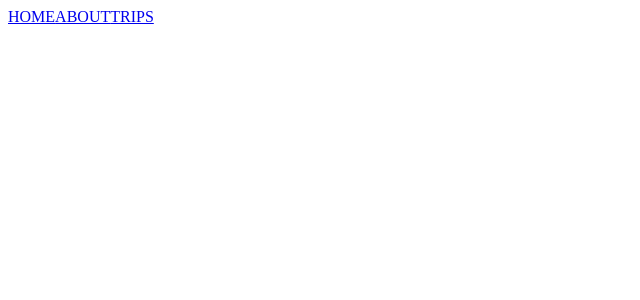
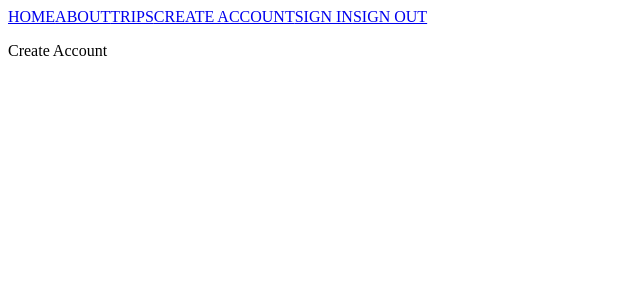
Before and after one commit to vanessa-jesik/guide-website, a React (Create React App) app in the folder client/: page /create_account in a window 1280 px wide. Before the commit this address had no page. Shown: the top 300 px of the page, without its empty margins (0-640 px from the left). Built offline with nearby package versions, Linux system fonts and the light colour scheme.

Commit message:
routes for create account sign in sign out

```diff
--- a/client/src/components/App.js
+++ b/client/src/components/App.js
@@ -4,6 +4,9 @@ import Navbar from "./Navbar.js";
 import Home from "./Home.js";
 import About from "./About.js";
 import Trips from "./Trips.js";
+import CreateAccount from "./CreateAccount.js";
+import SignIn from "./SignIn.js";
+import SignOut from "./SignOut.js";
 
 function App() {
   return (
@@ -13,6 +16,9 @@ function App() {
         <Route path="/" element={<Home />} />
         <Route path="/about" element={<About />} />
         <Route path="/trips" element={<Trips />} />
+        <Route path="/create_account" element={<CreateAccount />} />
+        <Route path="/sign_in" element={<SignIn />} />
+        <Route path="/sign_out" element={<SignOut />} />
       </Routes>
     </div>
   );
--- /dev/null
+++ b/client/src/components/CreateAccount.js
@@ -0,0 +1,7 @@
+import React from "react";
+
+function CreateAccount() {
+  return <p>Create Account</p>;
+}
+
+export default CreateAccount;
--- a/client/src/components/Navbar.js
+++ b/client/src/components/Navbar.js
@@ -7,6 +7,9 @@ function Navbar() {
       <NavLink to="/">HOME</NavLink>
       <NavLink to="/about">ABOUT</NavLink>
       <NavLink to="/trips">TRIPS</NavLink>
+      <NavLink to="/create_account">CREATE ACCOUNT</NavLink>
+      <NavLink to="/sign_in">SIGN IN</NavLink>
+      <NavLink to="/sign_out">SIGN OUT</NavLink>
     </nav>
   );
 }
--- /dev/null
+++ b/client/src/components/SignIn.js
@@ -0,0 +1,7 @@
+import React from "react";
+
+function SignIn() {
+  return <p>Sign in</p>;
+}
+
+export default SignIn;
--- /dev/null
+++ b/client/src/components/SignOut.js
@@ -0,0 +1,7 @@
+import React from "react";
+
+function SignOut() {
+  return <p>Sign Out</p>;
+}
+
+export default SignOut;
```
